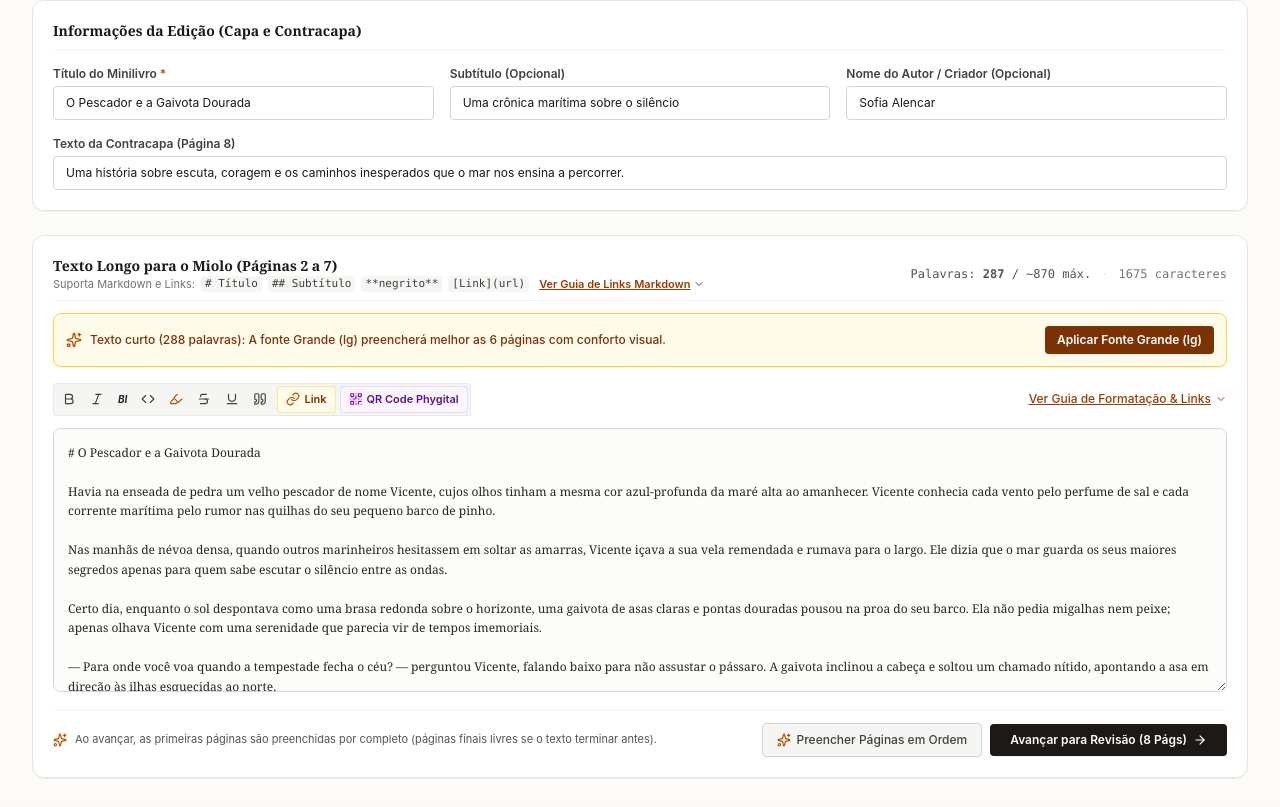
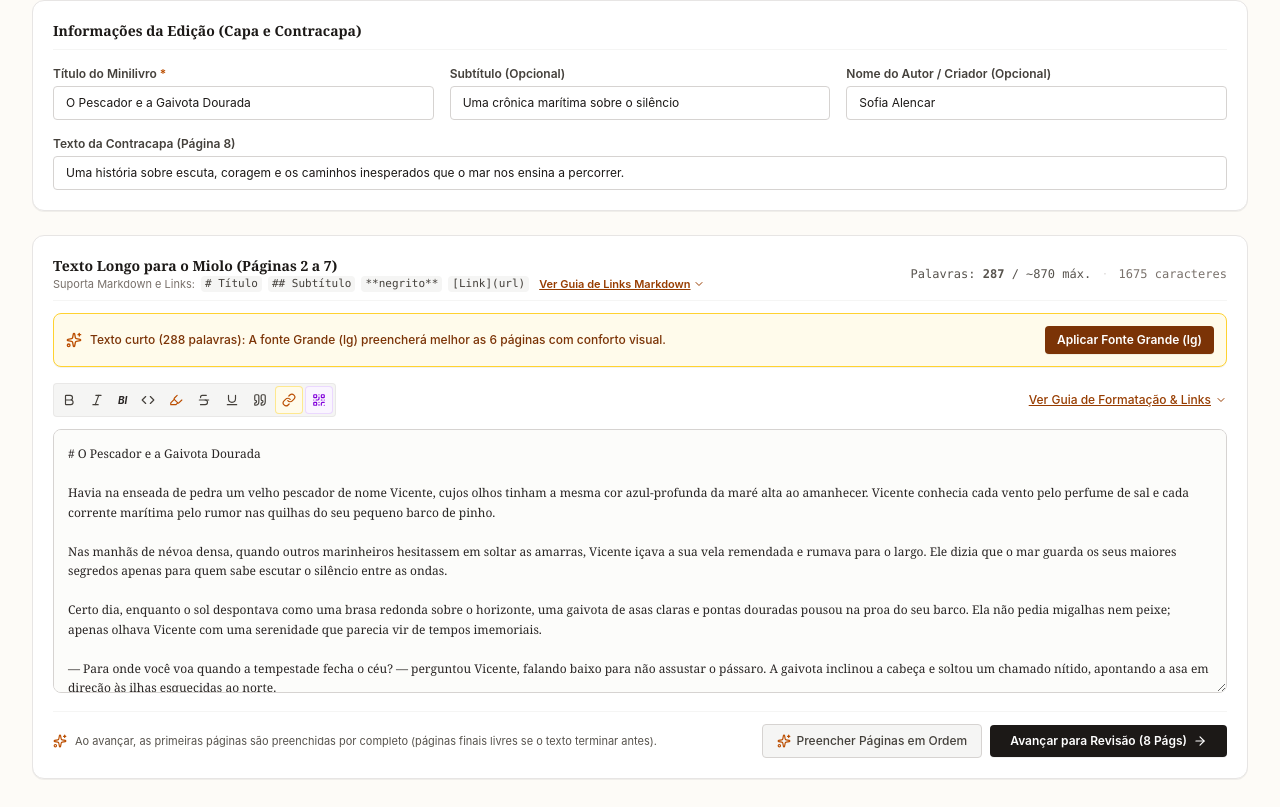
Before and after one commit to Dolfino/gerador-de-livreto-em-folha-a4, a React (Vite) app: page / in a window 1280 px wide. Shown: the part 709-1516 px from the top of the page. Built offline with nearby package versions, Linux system fonts and the light colour scheme.

Commit message:
style: manter apenas ícones na barra de ferramentas de formatação

```diff
--- a/src/components/PageEditorView.tsx
+++ b/src/components/PageEditorView.tsx
@@ -727,25 +727,23 @@ export const PageEditorView: React.FC<PageEditorViewProps> = ({
                       <button
                         type="button"
                         onClick={() => setIsLinkModalOpen(true)}
-                        className="inline-flex items-center gap-1 px-1.5 py-0.5 text-[10.5px] font-medium text-amber-900 bg-amber-50 hover:bg-amber-100 border border-amber-200 rounded transition-colors cursor-pointer ml-0.5"
+                        className="p-1 text-amber-800 hover:text-amber-950 bg-amber-50 hover:bg-amber-100 border border-amber-200/90 rounded transition-colors cursor-pointer"
                         title="Inserir Link em Markdown ([Texto](URL), tooltip, referências, âncoras ou arquivos)"
                       >
                         <LinkIcon className="w-3 h-3 text-amber-700" />
-                        <span>Link</span>
                       </button>
                       <button
                         type="button"
                         onClick={() => setIsQrModalOpen(true)}
-                        className="inline-flex items-center gap-1 px-1.5 py-0.5 text-[10.5px] font-semibold text-purple-900 bg-purple-50 hover:bg-purple-100 border border-purple-200/90 rounded transition-colors cursor-pointer ml-0.5"
+                        className="p-1 text-purple-900 bg-purple-50 hover:bg-purple-100 border border-purple-200/90 rounded transition-colors cursor-pointer"
                         title="Inserir QR Code Phygital ([qr: Legenda](URL) - Pasta no Drive, arquivos ou nuvem)"
                       >
                         <QrCode className="w-3 h-3 text-purple-700" />
-                        <span>QR Code</span>
                       </button>
                       <button
                         type="button"
                         onClick={() => setIsImageModalOpen(true)}
-                        className={`inline-flex items-center gap-1 px-1.5 py-0.5 text-[10.5px] font-semibold rounded transition-colors cursor-pointer ml-0.5 ${
+                        className={`p-1 rounded transition-colors cursor-pointer relative ${
                           activeImages.hasImages && activeImages.layout !== 'none'
                             ? 'text-teal-900 bg-teal-100 border border-teal-300'
                             : 'text-teal-900 bg-teal-50 hover:bg-teal-100 border border-teal-200/90'
@@ -753,9 +751,8 @@ export const PageEditorView: React.FC<PageEditorViewProps> = ({
                         title="Adicionar ou Configurar Imagem A7 (Folha inteira, meia folha, 2 ou 4 fotos)"
                       >
                         <ImageIcon className="w-3 h-3 text-teal-700" />
-                        <span>Imagem A7</span>
                         {activeImages.hasImages && activeImages.layout !== 'none' && (
-                          <span className="w-1.5 h-1.5 rounded-full bg-teal-600 animate-pulse" />
+                          <span className="w-1.5 h-1.5 rounded-full bg-teal-600 animate-pulse absolute -top-0.5 -right-0.5" />
                         )}
                       </button>
                     </div>
--- a/src/components/TextPreparationView.tsx
+++ b/src/components/TextPreparationView.tsx
@@ -555,11 +555,10 @@ export const TextPreparationView: React.FC<TextPreparationViewProps> = ({
                 setSelectedText(sel);
                 setIsLinkModalOpen(true);
               }}
-              className="inline-flex items-center gap-1 px-2 py-1 text-[11px] font-semibold text-amber-900 bg-amber-50 hover:bg-amber-100 border border-amber-200/90 rounded transition-colors cursor-pointer ml-0.5"
+              className="p-1.5 text-amber-800 hover:text-amber-950 bg-amber-50 hover:bg-amber-100 border border-amber-200/90 rounded transition-colors cursor-pointer"
               title="Inserir Link em Markdown ([Texto](URL), referências, âncoras ou arquivos)"
             >
               <LinkIcon className="w-3.5 h-3.5 text-amber-700" />
-              <span>Link</span>
             </button>
             <button
               type="button"
@@ -570,11 +569,10 @@ export const TextPreparationView: React.FC<TextPreparationViewProps> = ({
                 setSelectedText(sel);
                 setIsQrModalOpen(true);
               }}
-              className="inline-flex items-center gap-1 px-2 py-1 text-[11px] font-semibold text-purple-900 bg-purple-50 hover:bg-purple-100 border border-purple-200/90 rounded transition-colors cursor-pointer ml-0.5"
+              className="p-1.5 text-purple-900 bg-purple-50 hover:bg-purple-100 border border-purple-200/90 rounded transition-colors cursor-pointer"
               title="Inserir QR Code Phygital ([qr: Legenda](URL) - Pasta no Drive, arquivos ou nuvem)"
             >
               <QrCode className="w-3.5 h-3.5 text-purple-700" />
-              <span>QR Code Phygital</span>
             </button>
           </div>
 
```
